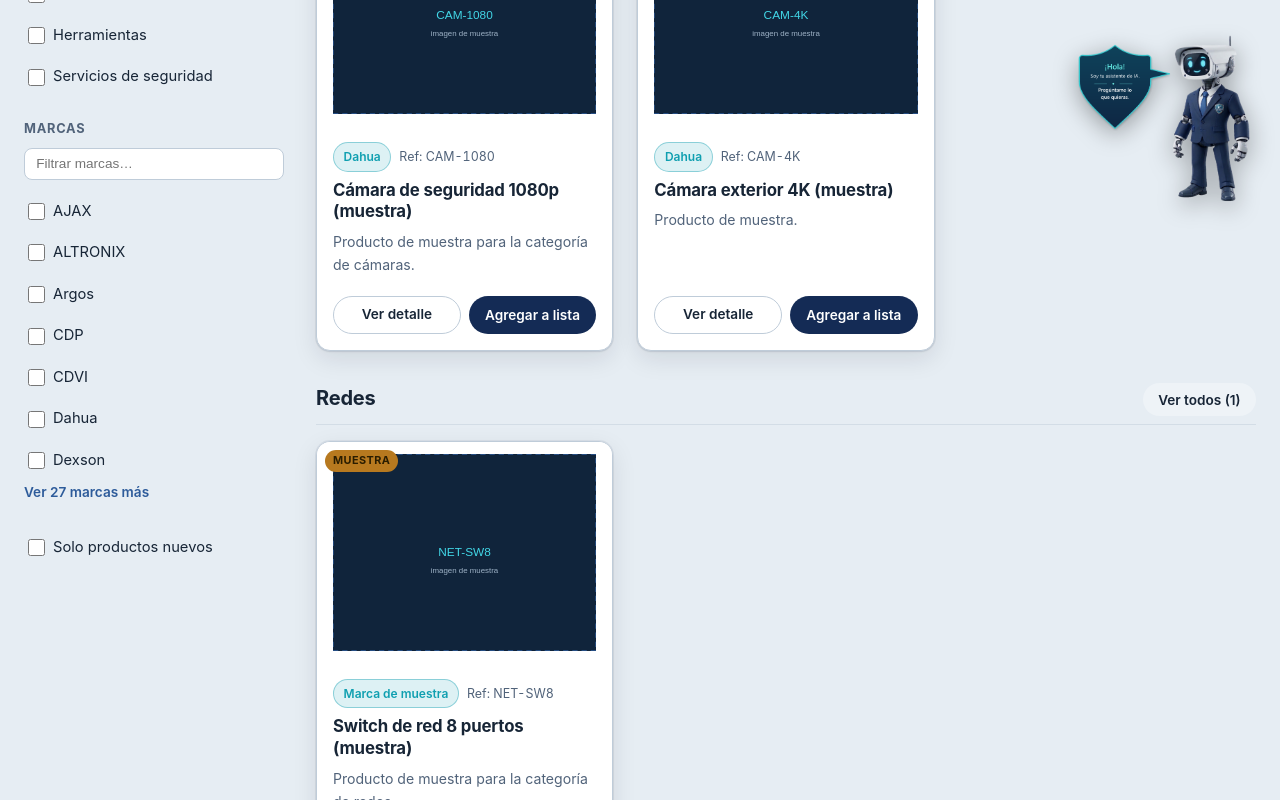
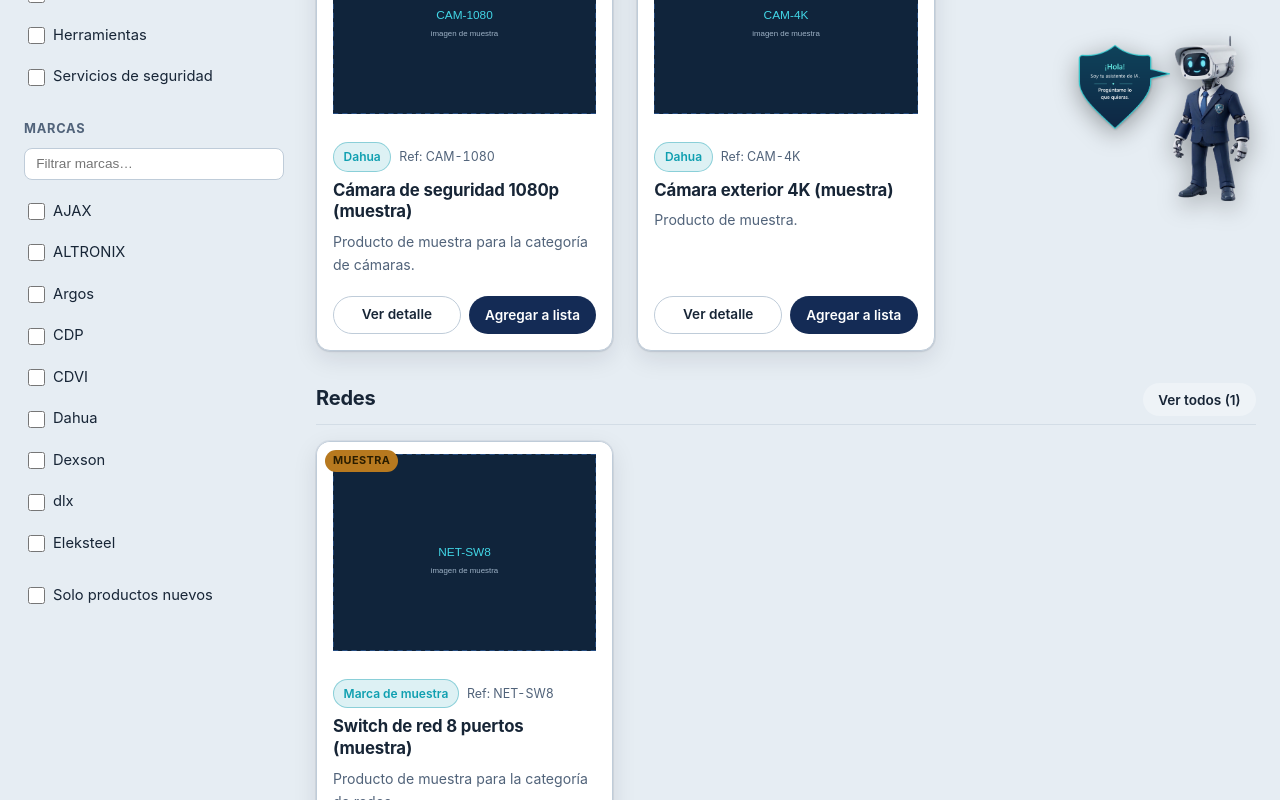
Before and after one commit to JC-Security27/JC_Security, a React (Vite) app in the folder frontend/: page /catalogo in a window 1280 px wide. Shown: the part 580-1380 px from the top of the page. Built offline with nearby package versions, Linux system fonts and the light colour scheme.

Commit message:
Mostrar todas las marcas con scroll, sin boton ver mas

```diff
--- a/frontend/src/components/catalog/CatalogControls.tsx
+++ b/frontend/src/components/catalog/CatalogControls.tsx
@@ -24,8 +24,8 @@ export const EMPTY_FILTERS: CatalogFilters = {
   onlyNew: false,
 };
 
-/** Cuántas marcas mostrar antes del botón "Ver más". */
-const BRANDS_COLLAPSED = 8;
+/** A partir de cuántas marcas mostramos el mini-buscador de marcas. */
+const BRANDS_SEARCH_THRESHOLD = 8;
 
 export function CatalogControls({
   categories,
@@ -39,7 +39,6 @@ export function CatalogControls({
   onChange: (next: CatalogFilters) => void;
 }) {
   const [brandQuery, setBrandQuery] = useState("");
-  const [brandsExpanded, setBrandsExpanded] = useState(false);
 
   const toggleCategory = (slug: string) => {
     const set = new Set(filters.categorySlugs);
@@ -59,14 +58,12 @@ export function CatalogControls({
     filters.brandIds.length > 0 ||
     filters.onlyNew;
 
-  // Filtro del mini-buscador de marcas.
+  // Filtro del mini-buscador de marcas. Se muestran TODAS las marcas (con
+  // scroll interno en la lista); el mini-buscador solo ayuda a encontrar una.
   const q = brandQuery.trim().toLowerCase();
-  const filteredBrands = q
+  const visibleBrands = q
     ? brands.filter((b) => b.name.toLowerCase().includes(q))
     : brands;
-  const visibleBrands =
-    brandsExpanded || q ? filteredBrands : filteredBrands.slice(0, BRANDS_COLLAPSED);
-  const hiddenBrandCount = filteredBrands.length - visibleBrands.length;
 
   return (
     <div className="filters-panel">
@@ -136,7 +133,7 @@ export function CatalogControls({
       {brands.length > 0 && (
         <div className="filter-group">
           <h3 className="filter-group-title">Marcas</h3>
-          {brands.length > BRANDS_COLLAPSED && (
+          {brands.length > BRANDS_SEARCH_THRESHOLD && (
             <input
               type="search"
               className="filter-brand-search"
@@ -163,25 +160,7 @@ export function CatalogControls({
               );
             })}
           </ul>
-          {!q && hiddenBrandCount > 0 && (
-            <button
-              type="button"
-              className="filter-more-btn"
-              onClick={() => setBrandsExpanded(true)}
-            >
-              Ver {hiddenBrandCount} marcas más
-            </button>
-          )}
-          {!q && brandsExpanded && brands.length > BRANDS_COLLAPSED && (
-            <button
-              type="button"
-              className="filter-more-btn"
-              onClick={() => setBrandsExpanded(false)}
-            >
-              Ver menos
-            </button>
-          )}
-          {q && filteredBrands.length === 0 && (
+          {q && visibleBrands.length === 0 && (
             <p className="muted filter-empty">Sin marcas que coincidan.</p>
           )}
         </div>
--- a/frontend/src/styles/pages.css
+++ b/frontend/src/styles/pages.css
@@ -1499,7 +1499,7 @@
   display: flex;
   flex-direction: column;
   gap: 2px;
-  max-height: 280px;
+  max-height: 360px;
   overflow-y: auto;
 }
 /* El bloque de marcas puede ser largo: scroll interno para no estirar todo. */
```
